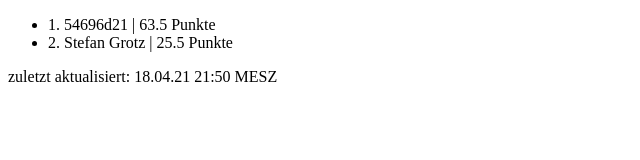
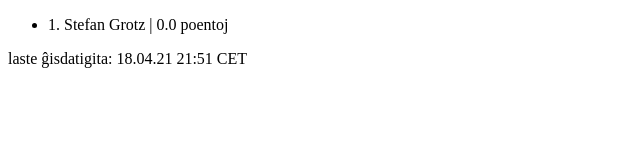
Before and after one commit to 54696d21/commonVoiceGermanCompetiton, a plain HTML site: page indexEO.html in a window 1280 px wide. Shown: the whole page, without its empty margins (0-640 px from the left). Drawn offline with Linux system fonts and the light colour scheme.

Commit message:
automatically updated Sun Apr 18 19:52:00 UTC 2021

```diff
--- a/index.html
+++ b/indexEO.html
@@ -7,10 +7,9 @@
     </head>
     <body>
     <ul>
-    <li>1. 54696d21 | 63.5 Punkte</li>
-<li>2. Stefan Grotz | 25.5 Punkte</li>
+    <li>1. Stefan Grotz | 0.0 poentoj</li>
 </ul>
     </body>
     </html><footer>
-    <p>zuletzt aktualisiert: 18.04.21 21:50 MESZ</p>
+    <p>laste ĝisdatigita: 18.04.21 21:51 CET</p>
     </footer>
```
